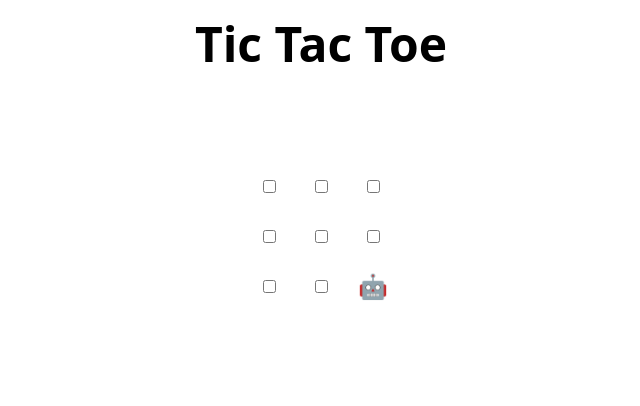
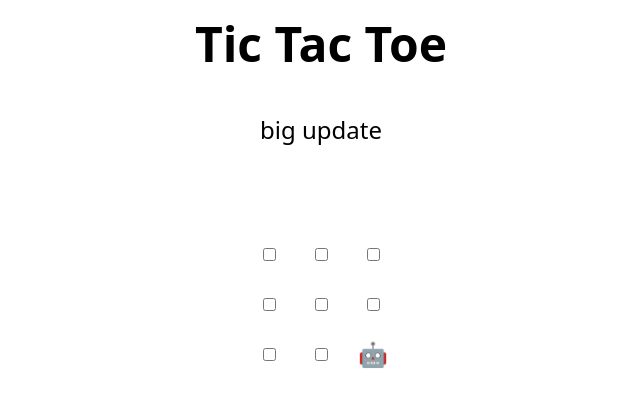
Before and after one commit to Sginats/skills-review-pull-requests, a plain HTML site: page index.html in a window 1280 px wide. Shown: the whole page, without its empty margins (319-959 px from the left). Drawn offline with Linux system fonts and the light colour scheme.

Commit message:
Update index.html

```diff
--- a/index.html
+++ b/index.html
@@ -44,6 +44,7 @@
     <td><input type="checkbox" /></td>
     <td><input type="checkbox" /></td>
     <td><input type="checkbox" /></td>
+big update
   </tr>
 </table>
 
```
